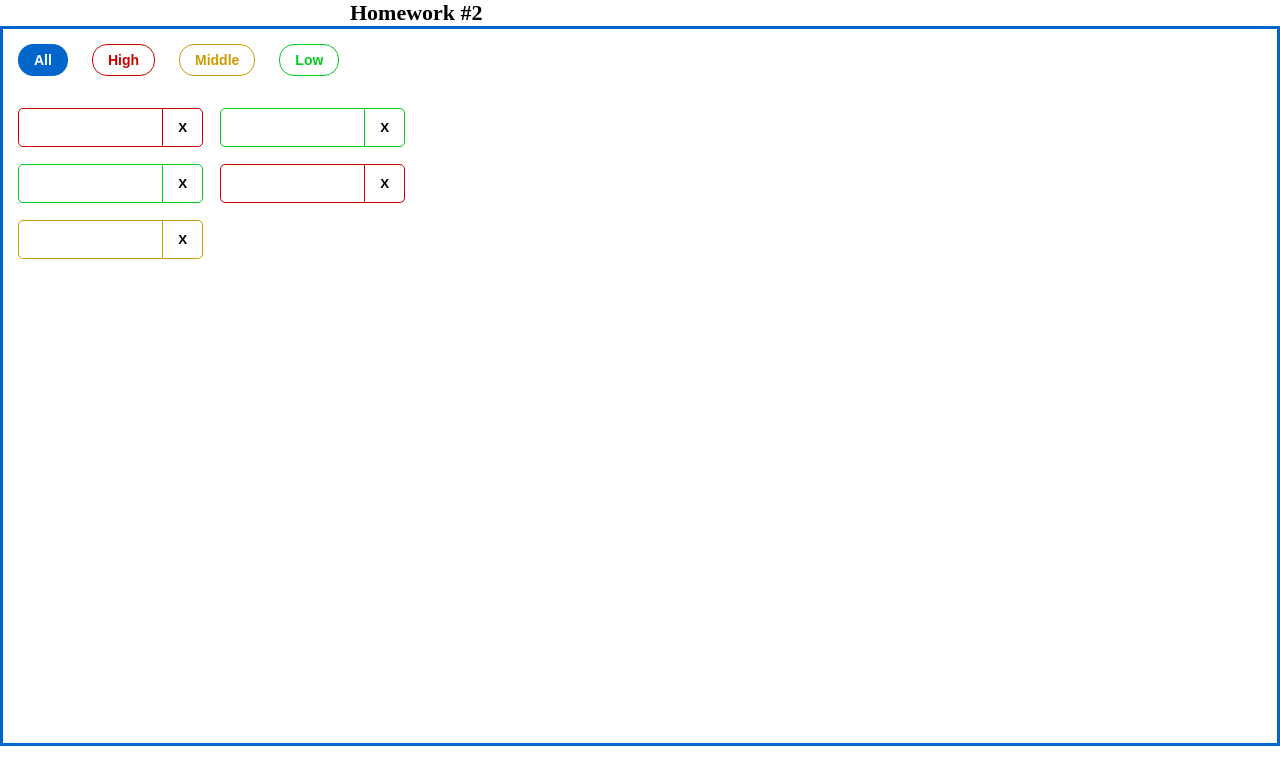
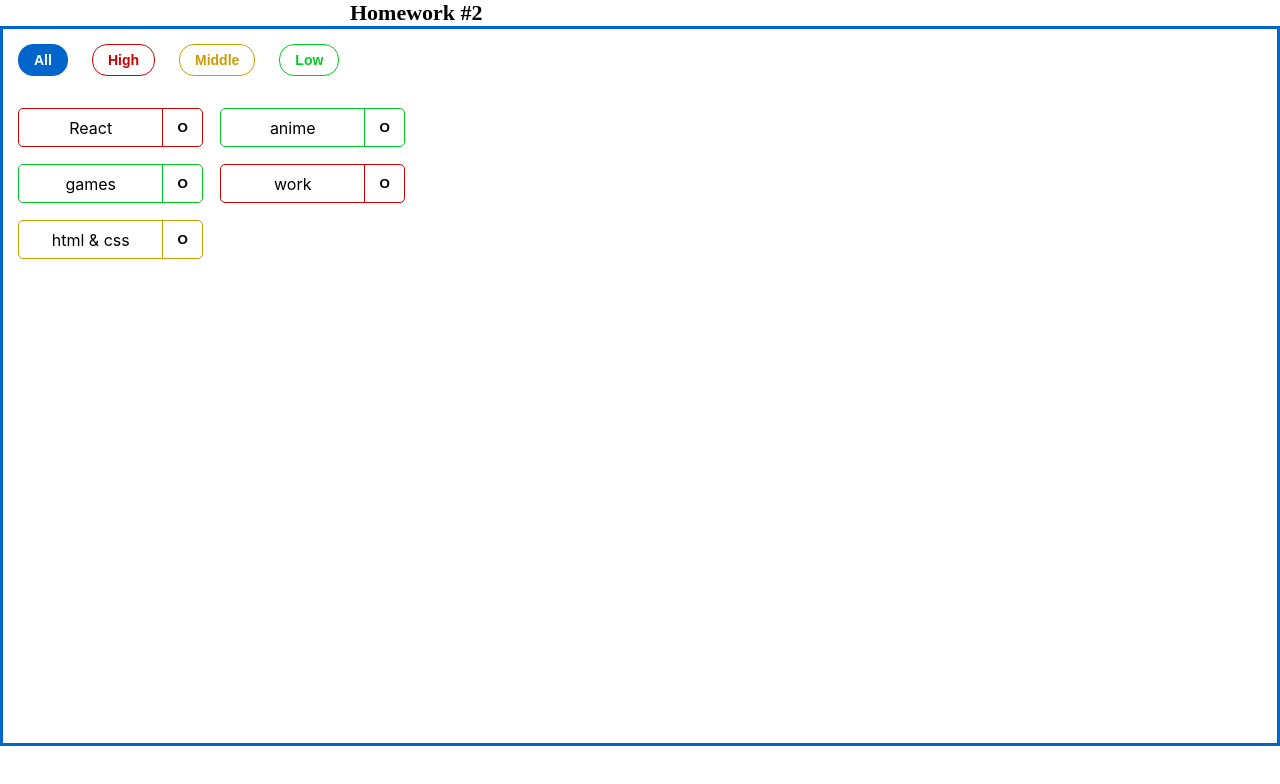
Before and after one commit to Ignat60/homework-hws2-master, a React (Create React App) app: page / in a window 1280 px wide. Shown: the top 784 px of the page. Built offline with nearby package versions, Linux system fonts and the light colour scheme.

Commit message:
Finish us I think

```diff
--- a/src/s2-homeworks/hw02/HW2.tsx
+++ b/src/s2-homeworks/hw02/HW2.tsx
@@ -63,7 +63,8 @@ function HW2() {
   let filteredAffairs = filterAffairs(affairs, filter);
 
   const setFilterHandler = (filter: FilterType) => {
-    console.log(filter);
+    debugger;
+    console.log("Looking for ALL");
     setFilter(filter);
 
     let filteredAffairs = filterAffairs(affairs, filter);
--- a/src/s2-homeworks/hw02/affairs/affair/Affair.tsx
+++ b/src/s2-homeworks/hw02/affairs/affair/Affair.tsx
@@ -21,10 +21,9 @@ function Affair(props: AffairPropsType) {
   return (
     <div id={"hw2-affair-" + props.affair._id} className={affairClass}>
       <div id={"hw2-name-" + props.affair._id} className={nameClass}>
-        {/*создаёт студент*/}
+        {props.affair.name}
+      </div>
 
-        {/**/}
-      </div>
       <div id={"hw2-priority-" + props.affair._id} hidden>
         {props.affair.priority}
       </div>
@@ -35,7 +34,7 @@ function Affair(props: AffairPropsType) {
         onClick={deleteCallback}
         // need to fix
       >
-        {/*текст кнопки могут изменить студенты*/}X{/**/}
+        {/*текст кнопки могут изменить студенты*/}O{/**/}
       </button>
     </div>
   );
```
